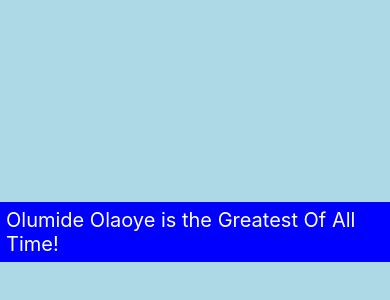
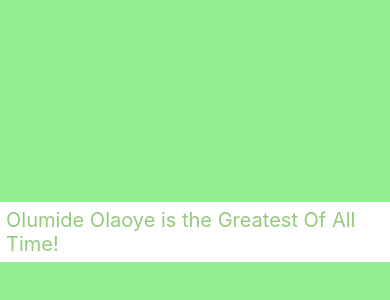
Before and after one commit to Olumide09/ism210-2020set, a React Native app in the folder myFirstMobileApp/: screen / in a window 390 px wide. Shown: the part 190-490 px from the top of the page. Built offline with nearby package versions, Linux system fonts and the light colour scheme.

Commit message:
Update App.tsx

```diff
--- a/myFirstMobileApp/App.tsx
+++ b/myFirstMobileApp/App.tsx
@@ -11,14 +11,14 @@ const App: React.FC = () => {
 const styles = StyleSheet.create({
   container: {
     flex: 1,
-    backgroundColor: 'lightblue',
+    backgroundColor: 'lightgreen',
     alignItems: 'center',
     justifyContent: 'center',
   },
   text: {
-    color: '#fff',
+    color: '#95c980',
     fontSize: 20,
-    backgroundColor: 'blue',
+    backgroundColor: 'white',
     padding: 6,
     alignItems: 'center'
   }
```
